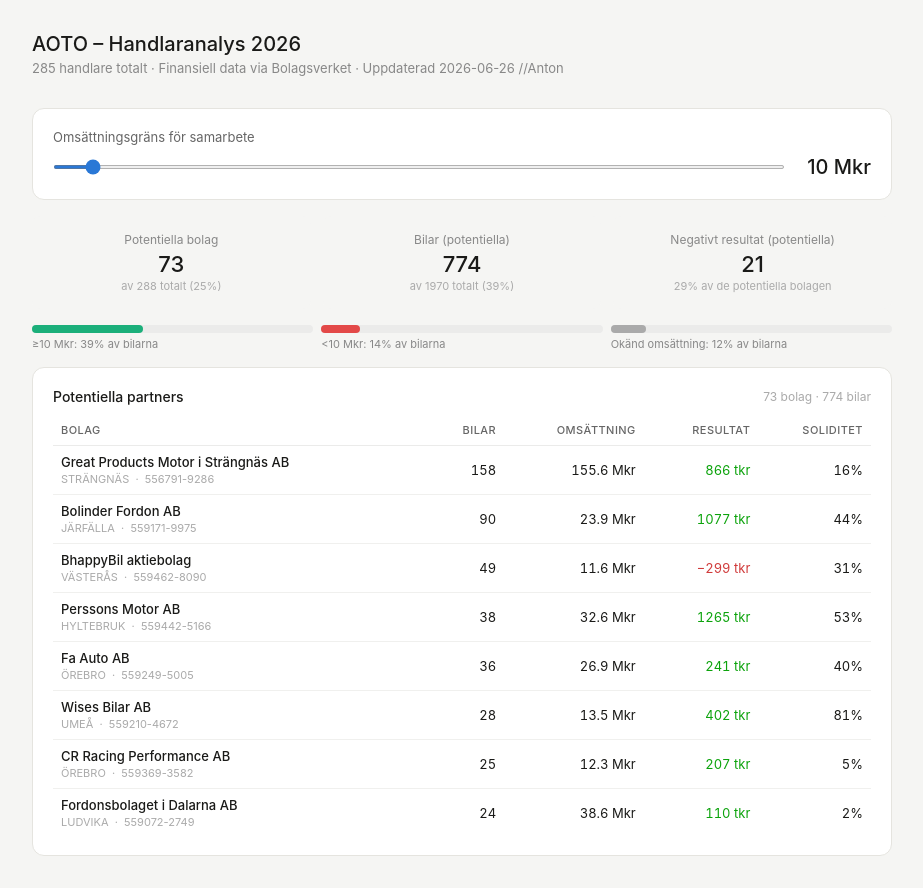
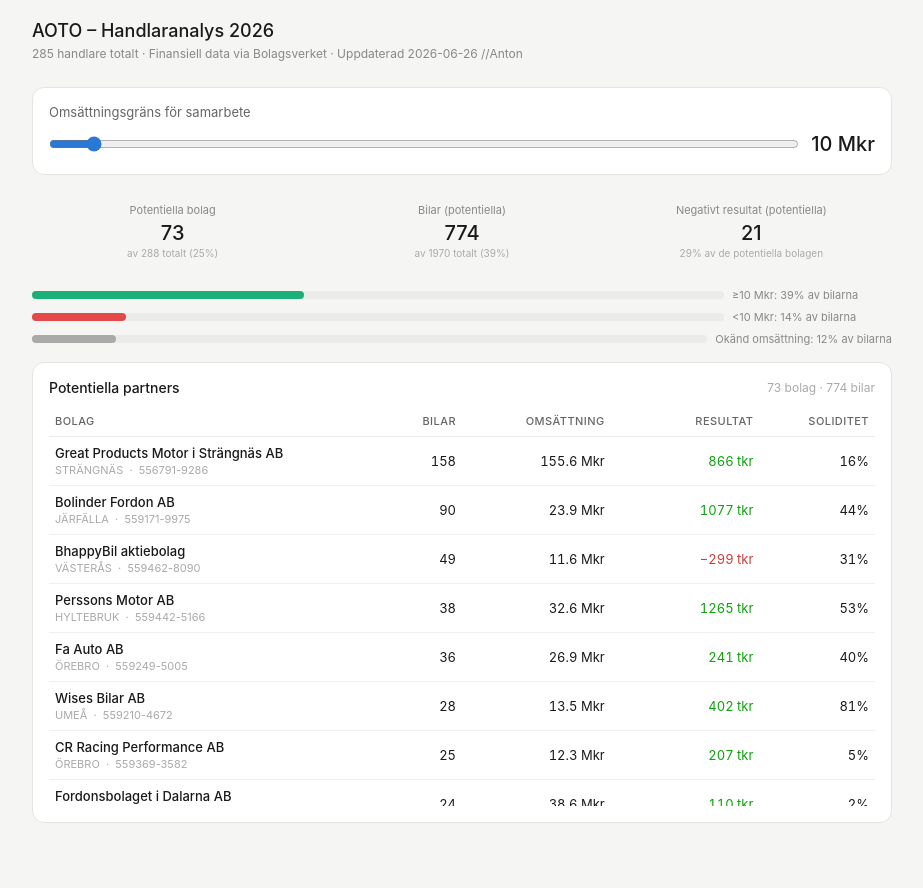
Before and after one commit to Hawkansson88/AOTO-RM, a plain HTML site: page aoto_handlare_analys.html in a window 1280 px wide. Shown: the whole page, without its empty margins (178-1101 px from the left). After the commit the page ends 843 px from the top, so only its background shows below. Drawn offline with Linux system fonts and the light colour scheme.

Commit message:
Update aoto_handlare_analys.html

```diff
--- a/aoto_handlare_analys.html
+++ b/aoto_handlare_analys.html
@@ -5,42 +5,51 @@
 <meta name="viewport" content="width=device-width, initial-scale=1.0">
 <title>AOTO – Handlaranalys 2026</title>
 <style>
-  *{box-sizing:border-box;margin:0;padding:0}
-  body{font-family:-apple-system,BlinkMacSystemFont,'Segoe UI',sans-serif;background:#f5f5f3;color:#1a1a18;min-height:100vh;padding:2rem 1rem}
+  *{box-sizing:border-box;margin:0;padding:0;-webkit-tap-highlight-color:transparent}
+  body{font-family:-apple-system,BlinkMacSystemFont,'Segoe UI',sans-serif;background:#f5f5f3;color:#1a1a18;min-height:100vh;padding:1.25rem 1rem;font-size:16px}
   .container{max-width:860px;margin:0 auto}
-  h1{font-size:20px;font-weight:500;margin-bottom:4px;color:#1a1a18}
-  .subtitle{font-size:13px;color:#888;margin-bottom:2rem}
-  .card{background:#fff;border:1px solid #e5e4df;border-radius:12px;padding:1.25rem}
-  .metrics{display:grid;grid-template-columns:repeat(3,1fr);gap:12px;margin-bottom:1rem}
-  .metric{background:#f5f5f3;border-radius:8px;padding:1rem;text-align:center}
-  .metric-label{font-size:12px;color:#888;margin-bottom:4px}
-  .metric-value{font-size:22px;font-weight:500;color:#1a1a18}
-  .metric-sub{font-size:11px;color:#aaa;margin-top:2px}
-  .slider-card{background:#fff;border:1px solid #e5e4df;border-radius:12px;padding:1.25rem;margin-bottom:1rem}
+  h1{font-size:18px;font-weight:500;margin-bottom:4px;color:#1a1a18}
+  .subtitle{font-size:12px;color:#888;margin-bottom:1.5rem;line-height:1.5}
+  .card{background:#fff;border:1px solid #e5e4df;border-radius:12px;padding:1rem}
+  .metrics{display:grid;grid-template-columns:repeat(3,1fr);gap:8px;margin-bottom:1rem}
+  .metric{background:#f5f5f3;border-radius:8px;padding:0.75rem;text-align:center}
+  .metric-label{font-size:11px;color:#888;margin-bottom:4px;line-height:1.3}
+  .metric-value{font-size:20px;font-weight:500;color:#1a1a18}
+  .metric-sub{font-size:10px;color:#aaa;margin-top:2px;line-height:1.3}
+  .slider-card{background:#fff;border:1px solid #e5e4df;border-radius:12px;padding:1rem;margin-bottom:1rem}
   .slider-label{font-size:13px;color:#666;margin-bottom:10px}
-  .slider-row{display:flex;align-items:center;gap:14px}
-  .slider-row input[type=range]{flex:1;accent-color:#2a78d6;height:4px;cursor:pointer}
-  .slider-val{font-size:20px;font-weight:500;min-width:72px;color:#1a1a18;text-align:right}
-  .bars{display:grid;grid-template-columns:1fr 1fr 1fr;gap:8px;margin-bottom:1rem}
-  .bar-item{display:flex;flex-direction:column;gap:4px}
-  .bar-bg{background:#ebebea;border-radius:4px;height:8px}
+  .slider-row{display:flex;align-items:center;gap:12px}
+  .slider-row input[type=range]{flex:1;accent-color:#2a78d6;cursor:pointer;height:28px}
+  .slider-val{font-size:20px;font-weight:500;min-width:64px;color:#1a1a18;text-align:right}
+  .bars{display:grid;grid-template-columns:1fr;gap:8px;margin-bottom:1rem}
+  .bar-item{display:flex;align-items:center;gap:8px}
+  .bar-bg{background:#ebebea;border-radius:4px;height:8px;flex:1}
   .bar-fill{height:8px;border-radius:4px;transition:width 0.2s ease}
-  .bar-lbl{font-size:11px;color:#888}
-  table{width:100%;border-collapse:collapse;font-size:13px}
-  thead th{text-align:left;padding:8px 8px;font-weight:500;color:#666;border-bottom:1px solid #ebebea;font-size:11px;text-transform:uppercase;letter-spacing:0.04em;position:sticky;top:0;background:#fff;z-index:1}
-  tbody td{padding:8px 8px;color:#1a1a18;border-bottom:1px solid #f0f0ee}
+  .bar-lbl{font-size:11px;color:#888;min-width:160px}
+  table{width:100%;border-collapse:collapse;font-size:13px;table-layout:fixed}
+  thead th{text-align:left;padding:8px 6px;font-weight:500;color:#666;border-bottom:1px solid #ebebea;font-size:11px;text-transform:uppercase;letter-spacing:0.04em;position:sticky;top:0;background:#fff;z-index:1}
+  tbody td{padding:8px 6px;color:#1a1a18;border-bottom:1px solid #f0f0ee;word-break:break-word}
   tbody tr:last-child td{border-bottom:none}
-  tbody tr:hover{background:#fafaf8}
   .tnum{font-variant-numeric:tabular-nums;text-align:right}
-  .tbl-wrap{max-height:420px;overflow-y:auto;border-radius:0 0 8px 8px}
-  .tbl-header{display:flex;justify-content:space-between;align-items:center;padding-bottom:10px}
+  .tbl-wrap{max-height:50vh;overflow-y:auto;-webkit-overflow-scrolling:touch;border-radius:0 0 8px 8px}
+  .tbl-header{display:flex;justify-content:space-between;align-items:center;padding-bottom:10px;flex-wrap:wrap;gap:4px}
   .tbl-title{font-size:14px;font-weight:500;color:#1a1a18}
   .tbl-count{font-size:12px;color:#aaa}
   .city{font-size:11px;color:#aaa}
   .pos{color:#0ca30c}
   .neg{color:#d03b3b}
-  .badge-none{font-size:11px;color:#bbb}
-  @media(max-width:600px){.metrics{grid-template-columns:1fr 1fr}.metrics .metric:last-child{grid-column:span 2}.bars{grid-template-columns:1fr}}
+  th:nth-child(1){width:38%}
+  th:nth-child(2){width:12%}
+  th:nth-child(3){width:18%}
+  th:nth-child(4){width:18%}
+  th:nth-child(5){width:14%}
+  @media(max-width:480px){
+    .metrics{grid-template-columns:1fr 1fr}
+    .metrics .metric:last-child{grid-column:span 2}
+    th:nth-child(1){width:34%}
+    th:nth-child(4){display:none}
+    td:nth-child(4){display:none}
+  }
 </style>
 </head>
 <body>
@@ -51,7 +60,7 @@
   <div class="slider-card">
     <div class="slider-label">Omsättningsgräns för samarbete</div>
     <div class="slider-row">
-      <input type="range" id="slider" min="1" max="200" value="10" step="1">
+      <input type="range" id="slider" min="0" max="200" value="10" step="1">
       <div class="slider-val" id="slider-val">10 Mkr</div>
     </div>
   </div>
```
